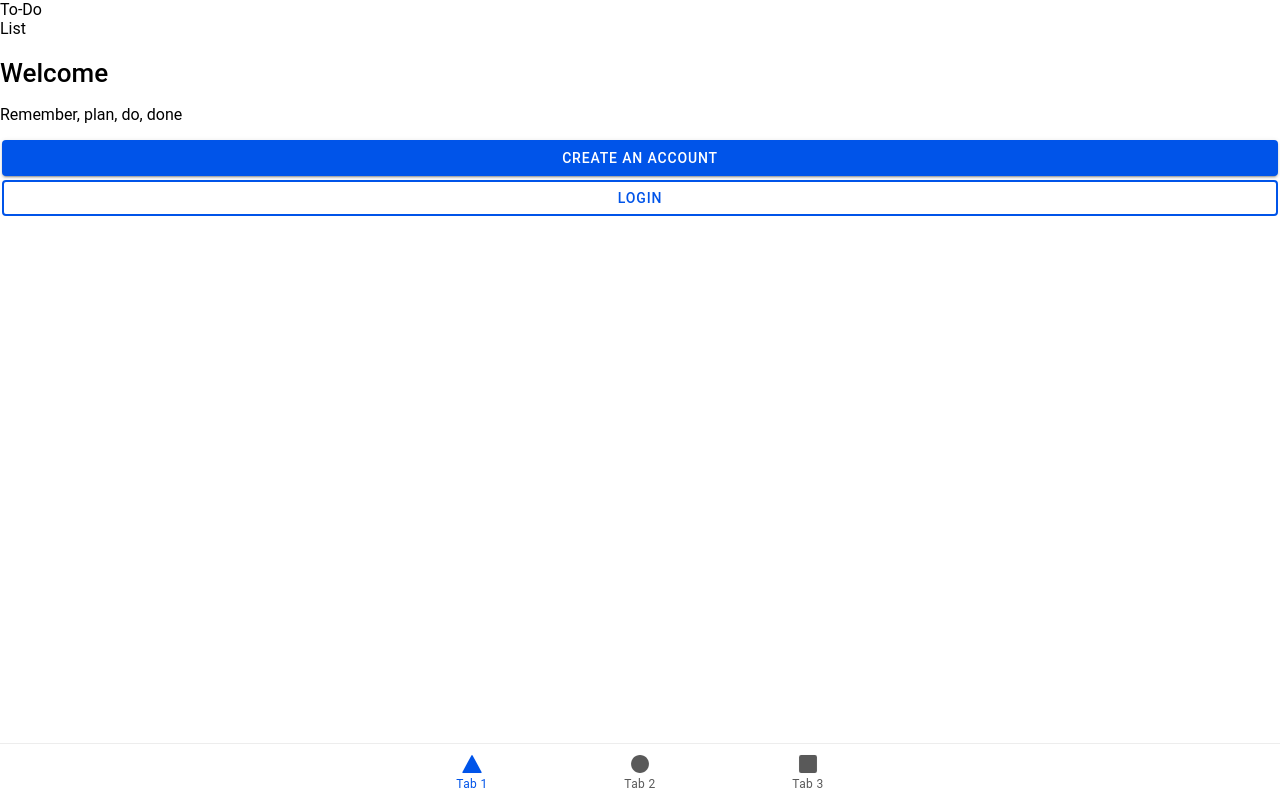
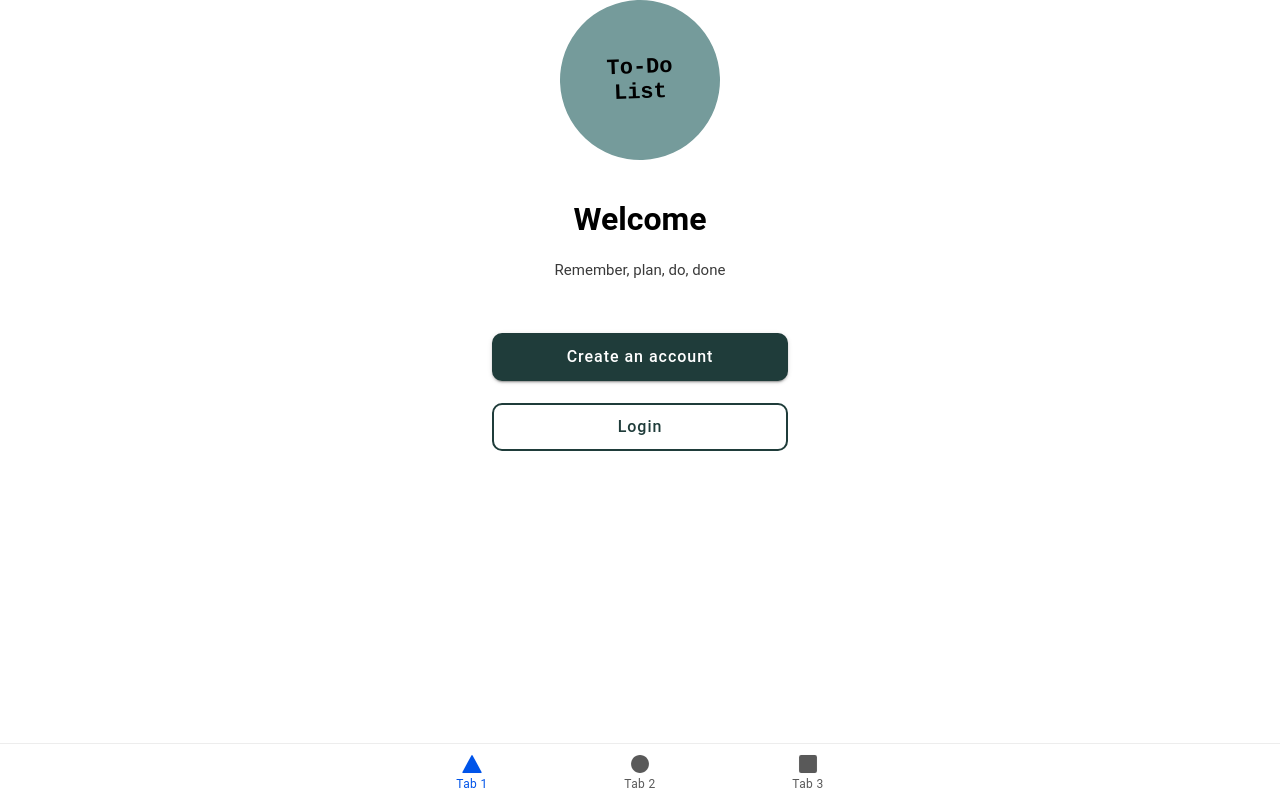
Before and after one commit to MobileLab6/Labwork6, a React (Vite) app in the folder Lab6/Lab6/: page /tab1 in a window 1280 px wide. Built offline with nearby package versions, Linux system fonts and the light colour scheme.

Commit message:
keskitetty

```diff
--- a/Lab6/Lab6/src/pages/WelcomePage.css
+++ b/Lab6/Lab6/src/pages/WelcomePage.css
@@ -0,0 +1,76 @@
+/* IonContent itse */
+.welcome-content {
+  --background: #ffffff;
+  display: flex;
+  justify-content: center;
+  align-items: center;
+  height: 100%;
+}
+
+/* Tämä wrapper tekee oikean keskityksen */
+.welcome-wrapper {
+  display: flex;
+  flex-direction: column;
+  align-items: center;
+  text-align: center;
+}
+
+/* Logo */
+.welcome-logo {
+  background-color: #759b9b;
+  width: 160px;
+  height: 160px;
+  border-radius: 50%;
+  font-size: 22px;
+  font-weight: 700;
+  font-family: "Courier New", monospace;
+  display: flex;
+  justify-content: center;
+  align-items: center;
+  margin-bottom: 40px;
+  transform: rotate(-2deg);
+}
+
+/* Title */
+.welcome-title h1 {
+  margin: 0;
+  font-size: 32px;
+  font-weight: bold;
+  margin-bottom: 8px;
+}
+
+/* Subtitle */
+.welcome-subtitle {
+  font-size: 15px;
+  color: #3a3a3a;
+  margin-bottom: 50px;
+}
+
+/* Button container */
+.welcome-buttons {
+  width: 100%;
+  max-width: 300px;
+  display: flex;
+  flex-direction: column;
+  gap: 14px;
+}
+
+/* Buttons */
+.primary-btn,
+.secondary-btn {
+  --border-radius: 10px;
+  height: 48px;
+  font-size: 16px;
+  text-transform: none;
+}
+
+.primary-btn {
+  --background: #1f3c3a;
+  --color: white;
+}
+
+.secondary-btn {
+  --color: #1f3c3a;
+  --border-color: #1f3c3a;
+  --border-width: 2px;
+}
--- a/Lab6/Lab6/src/pages/WelcomePage.tsx
+++ b/Lab6/Lab6/src/pages/WelcomePage.tsx
@@ -12,39 +12,33 @@ const WelcomePage: React.FC = () => {
     <IonPage>
   <IonContent fullscreen className="welcome-content">
 
-        {/* Logo */}
+    <div className="welcome-wrapper">
+
       <div className="welcome-logo">
         To-Do<br />List
       </div>
 
-        {/* Title */}
       <IonText className="welcome-title">
         <h1>Welcome</h1>
       </IonText>
 
-        {/* Subtitle */}
       <p className="welcome-subtitle">Remember, plan, do, done</p>
 
-        {/* Buttons */}
       <div className="welcome-buttons">
-          <IonButton
-            expand="block"
-            className="primary-btn"
-          >
+        <IonButton expand="block" className="primary-btn">
           Create an account
         </IonButton>
 
-          <IonButton
-            expand="block"
-            fill="outline"
-            className="secondary-btn"
-          >
+        <IonButton expand="block" fill="outline" className="secondary-btn">
           Login
         </IonButton>
       </div>
 
+    </div>
+
   </IonContent>
 </IonPage>
+
   );
 };
 
```
Lines whose indentation alone changed are shown as unchanged.
